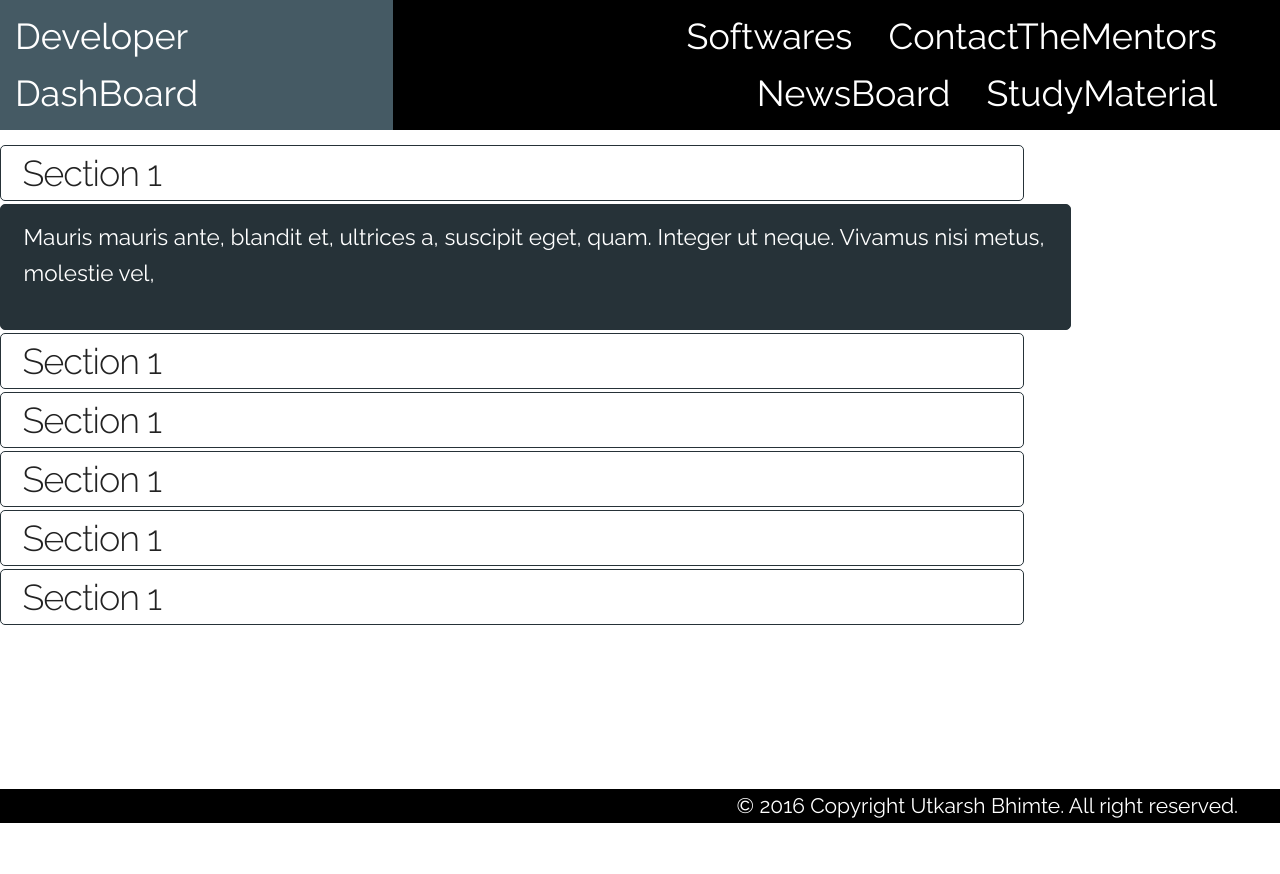
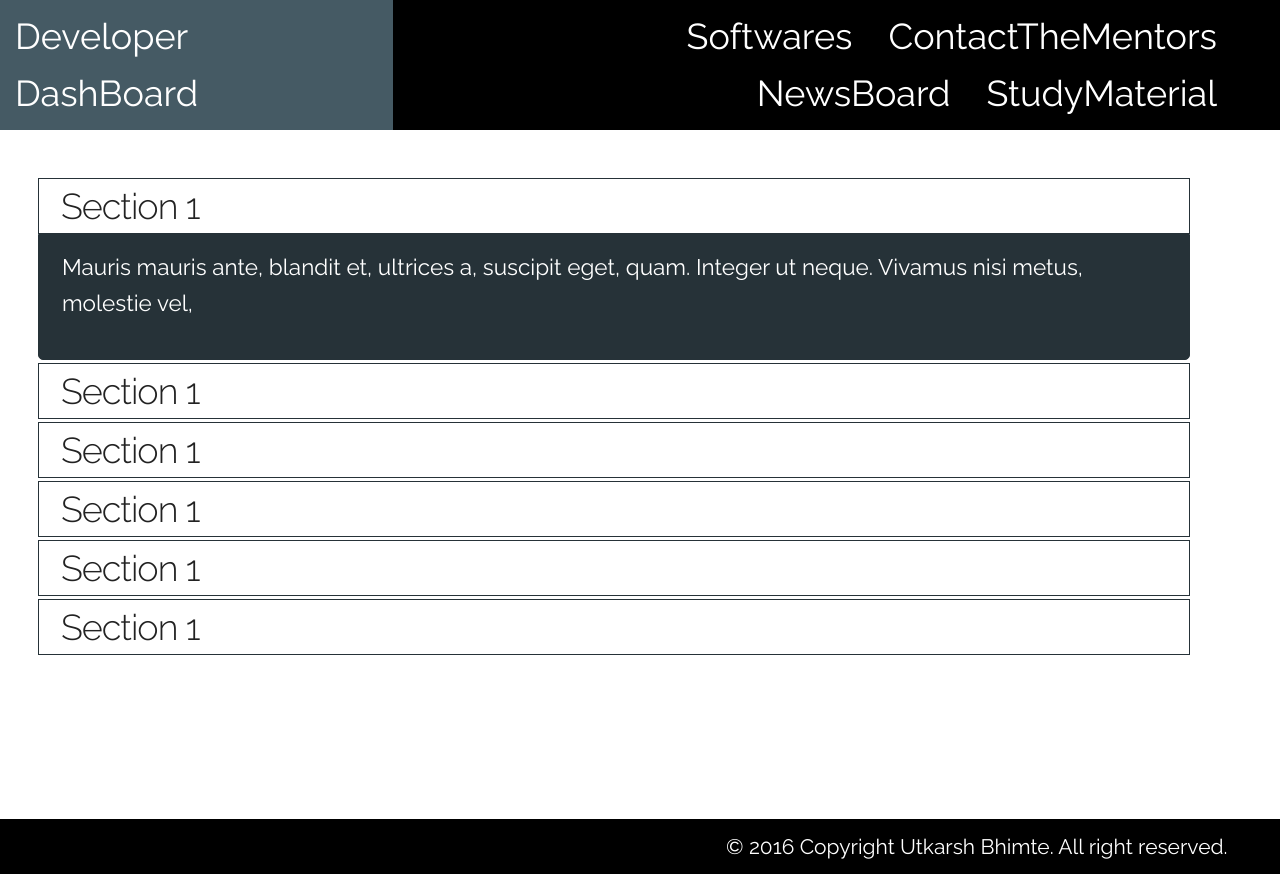
Before and after one commit to sidharth6323/DashBoard-Prototype-2, a plain HTML site: page index.html in a window 1280 px wide. Before the commit the page ends 823 px from the top, so only its background shows below. Drawn offline with Linux system fonts and the light colour scheme.

Commit message:
Optimization

```diff
--- a/css/style.css
+++ b/css/style.css
@@ -62,27 +62,30 @@ div.row{
 
 #canvas{
 	display: block;
-	width: 80vw;
+	width: 100%;
 	min-height: 80vh;
-	padding-top: 1em;
+	height: auto;
+	padding-top: 3em;
 }
 
 #article-container{
 	position: relative;
-	width: auto;
+	width: 90%;
 	flex-direction: column;
+	margin-left: 3%;
+	margin-right: 3%;
 }
 
-
 .article-heading{
+	margin-top: 3px;
+	margin-bottom: 0px;
 	font-size: 240%;
 	display: block;
 	padding: .1em .6em;
 	border: 1px solid #263238;
-	border-radius: 5px;
-	margin-bottom: 3px;
 	-webkit-transition: color .4s;
 	-webkit-transition: background-color .4s;
+	-webkit-transition: border-radius .4s;
 	cursor: pointer;
 }
 
@@ -90,10 +93,11 @@ div.row{
 	color: #FFF;
 	background-color: #263238;
 	border-color: #263238;
+
 }
 
 .blue-back{
-	width: 100%;
+	width: auto;
 	height: auto;
 	display:block;
 	overflow:auto;
@@ -103,7 +107,7 @@ div.row{
 	border-color: #263238;
 	padding: .6em 1em;
 	border: 1px solid #263238;
-	border-radius: 5px;
+	border-radius: 0px 0px 5px 5px ;
 	margin-bottom: 3px;
 	-webkit-transition: color .4s;
 	-webkit-transition: background-color .4s;
@@ -201,7 +205,9 @@ footer{
 
 #footer-content{
 	margin: .2em 2em;
+	padding: .5em;
 	font-size: 140%;
+	margin-bottom: 0px !important;
 }
 
 @media screen and (max-width:750px){
--- a/js/newsfeed.js
+++ b/js/newsfeed.js
@@ -1,4 +1,6 @@
 $(document).ready(function(){
 
-	 $( "#article-container" ).accordion();
+	 $( "#article-container" ).accordion({
+	 	event: "mouseover"
+	 });
   });
--- a/modules/newsfeed.html
+++ b/modules/newsfeed.html
@@ -4,6 +4,7 @@
 </head>
 
       <div id="article-container">
+
 
         <h3 class="article-heading ui-accordion-header">Section 1</h3>
           <div class="blue-back ui-accordion-content">
@@ -13,45 +14,51 @@
             </p>
           </div>
 
-          <h3 class="article-heading">Section 1</h3>
-          <div class="blue-back">
+
+        <h3 class="article-heading ui-accordion-header">Section 1</h3>
+          <div class="blue-back ui-accordion-content">
             <p>
               Mauris mauris ante, blandit et, ultrices a, suscipit eget, quam. Integer
-              ut neque. Vivamus nisi metus, molestie vel, gravida in,
+              ut neque. Vivamus nisi metus, molestie vel,
             </p>
           </div>
 
-          <h3 class="article-heading">Section 1</h3>
-          <div class="blue-back">
+
+        <h3 class="article-heading ui-accordion-header">Section 1</h3>
+          <div class="blue-back ui-accordion-content">
             <p>
               Mauris mauris ante, blandit et, ultrices a, suscipit eget, quam. Integer
-              ut neque. Vivamus nisi metus, molestie vel, gravida in,
+              ut neque. Vivamus nisi metus, molestie vel,
             </p>
           </div>
 
-          <h3 class="article-heading">Section 1</h3>
-          <div class="blue-back">
+
+        <h3 class="article-heading ui-accordion-header">Section 1</h3>
+          <div class="blue-back ui-accordion-content">
             <p>
               Mauris mauris ante, blandit et, ultrices a, suscipit eget, quam. Integer
-              ut neque. Vivamus nisi metus, molestie vel, gravida in,
+              ut neque. Vivamus nisi metus, molestie vel,
             </p>
           </div>
 
-          <h3 class="article-heading">Section 1</h3>
-          <div class="blue-back">
+
+        <h3 class="article-heading ui-accordion-header">Section 1</h3>
+          <div class="blue-back ui-accordion-content">
             <p>
               Mauris mauris ante, blandit et, ultrices a, suscipit eget, quam. Integer
-              ut neque. Vivamus nisi metus, molestie vel, gravida in,
+              ut neque. Vivamus nisi metus, molestie vel,
             </p>
           </div>
 
-          <h3 class="article-heading">Section 1</h3>
-          <div class="blue-back">
+
+        <h3 class="article-heading ui-accordion-header">Section 1</h3>
+          <div class="blue-back ui-accordion-content">
             <p>
               Mauris mauris ante, blandit et, ultrices a, suscipit eget, quam. Integer
-              ut neque. Vivamus nisi metus, molestie vel, gravida in,
+              ut neque. Vivamus nisi metus, molestie vel,
             </p>
           </div>
+
       </div>
     </div>
 
```
